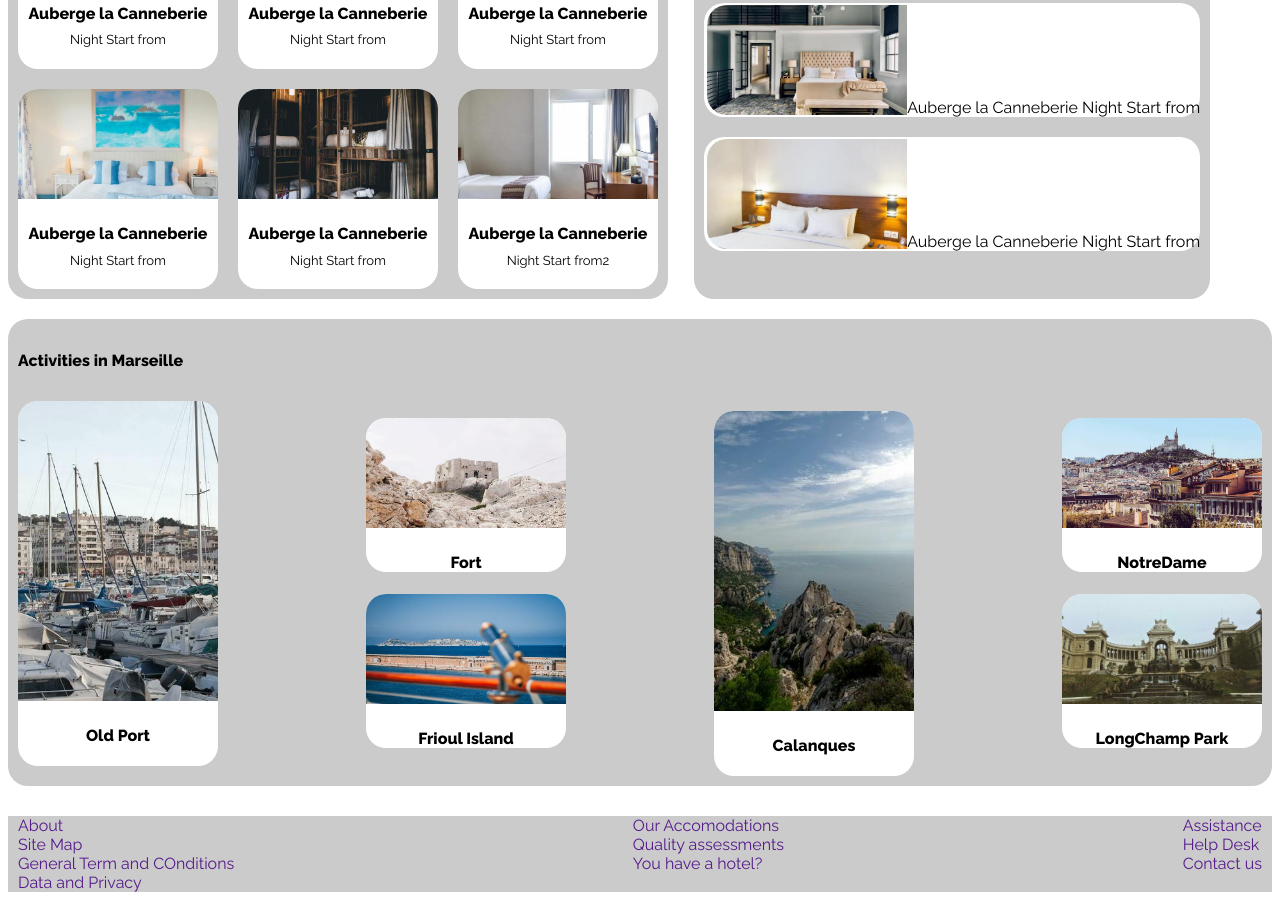
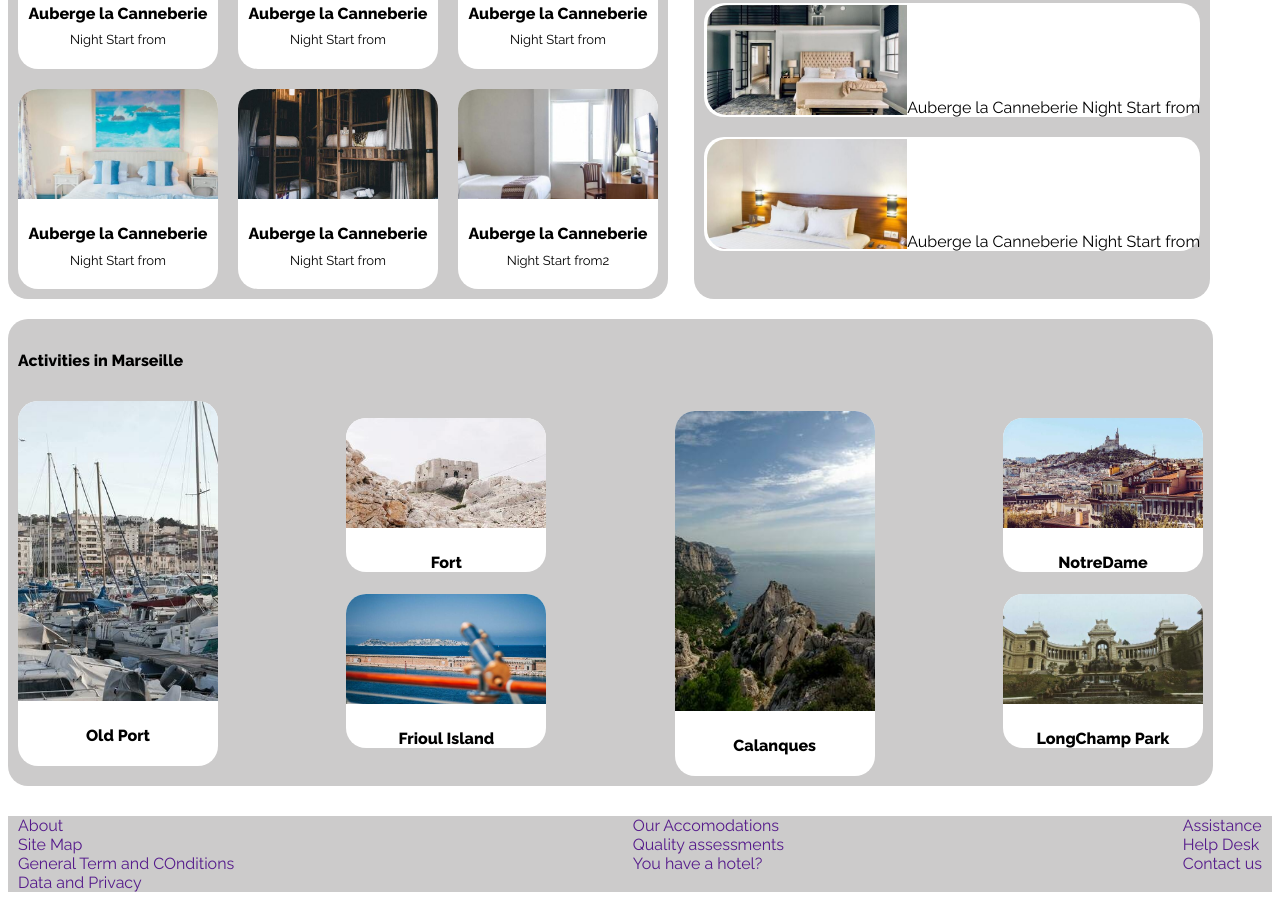
Before and after one commit to rickysalerno/assignment2, a plain HTML site: page index.html in a window 1280 px wide. Shown: the part 598-1498 px from the top of the page. Drawn offline with Linux system fonts and the light colour scheme.

Commit message:
change max width

```diff
--- a/index.html
+++ b/index.html
@@ -130,7 +130,7 @@
             </div>
         </section>
 
-        <section style="background-color: rgb(204, 203, 203); border-radius: 20px; padding: 10px;margin-top: 20px;">
+        <section style="background-color: rgb(204, 203, 203); border-radius: 20px; padding: 10px;margin-top: 20px; max-width: 1185px;">
             <div>
                 <h4>Activities in Marseille</h4>
                 <div class="container_row">
```
